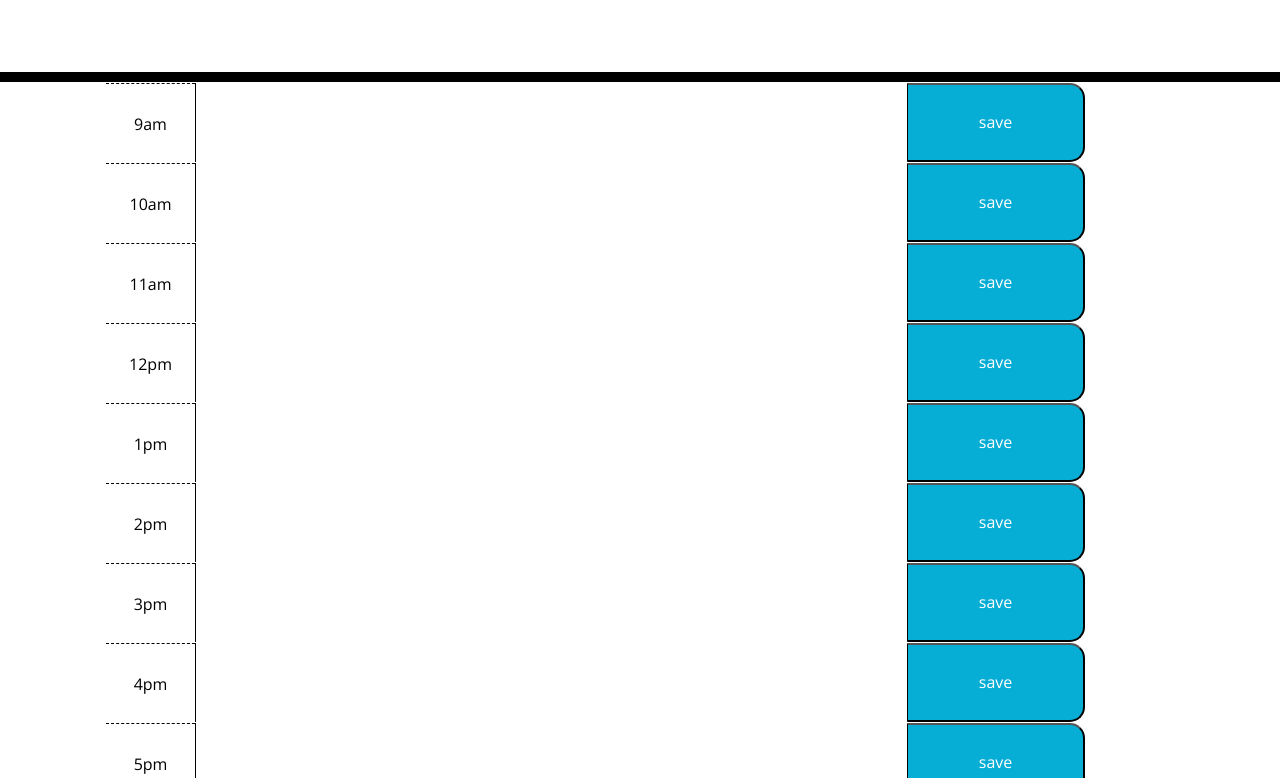
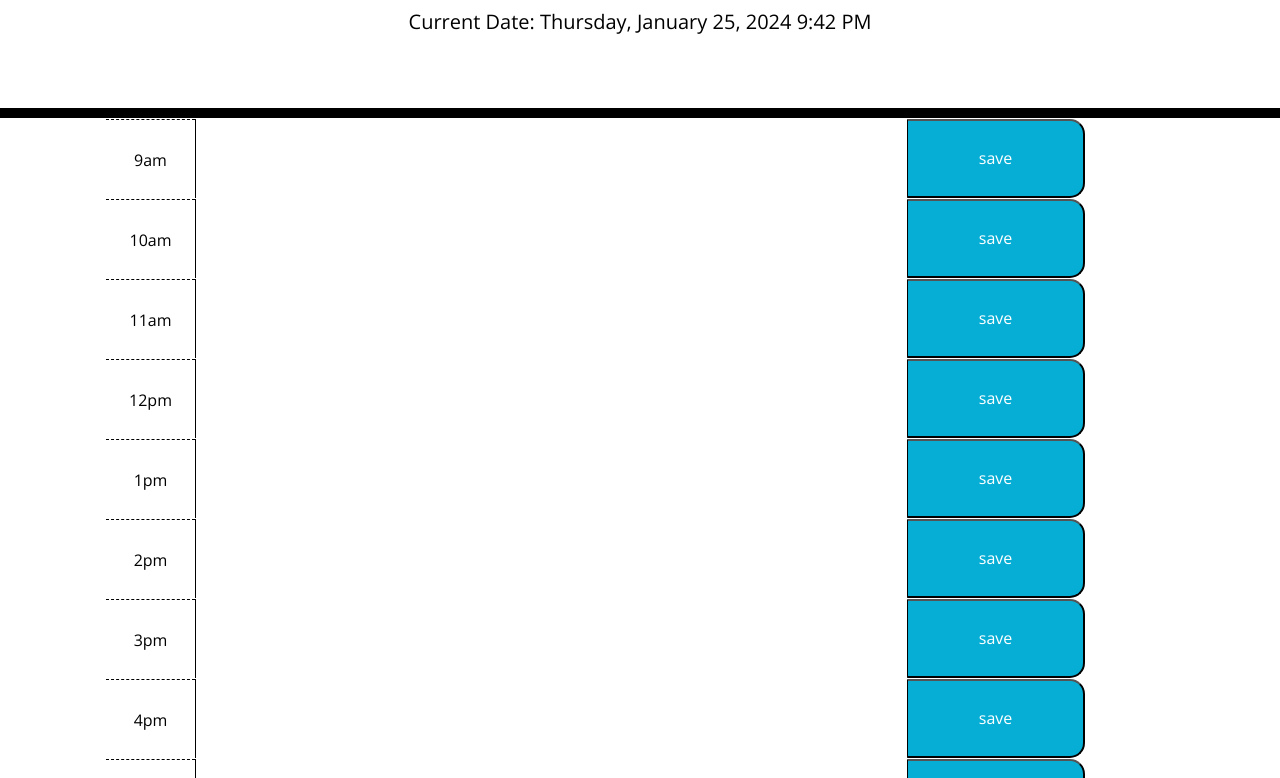
Before and after one commit to HarunaTech/Work-Day-Scheduler, a plain HTML site: page index.html in a window 1280 px wide. Shown: the part 169-947 px from the top of the page. Drawn offline with nearby package versions, Linux system fonts and the light colour scheme.

Commit message:
Displayed current date and time

```diff
--- a/index.html
+++ b/index.html
@@ -122,7 +122,7 @@
     </div>
 
     <script src="https://cdnjs.cloudflare.com/ajax/libs/jquery/3.2.1/jquery.min.js"></script>
+    <script src="https://cdn.jsdelivr.net/npm/dayjs@1/dayjs.min.js"></script>
     <script src="./script.js"></script>
-    <script src="https://cdn.jsdelivr.net/npm/dayjs@1/dayjs.min.js"></script>
   </body>
 </html>
--- a/script.js
+++ b/script.js
@@ -11,5 +11,14 @@ $(".saveBtn").on("click",function(){
 
     console.log(textvalue); // consologing the input on text area
 
+})
 
-})
+// This code is displaying current date utilizing dayJs
+function currentDay (){
+    var currentDay = dayjs().format('dddd, MMMM D, YYYY h:mm A')    // declare variable and formating to display time, day and current date
+    $("#currentDay").text("Current Date: " + currentDay)      // The #currentDay is an id picked from html line 31, .text "Cuurent Date" is use write Current date as shown
+
+    console.log(currentDay);                // consologing to show its working
+
+}
+currentDay()                                    // calling the function
```
